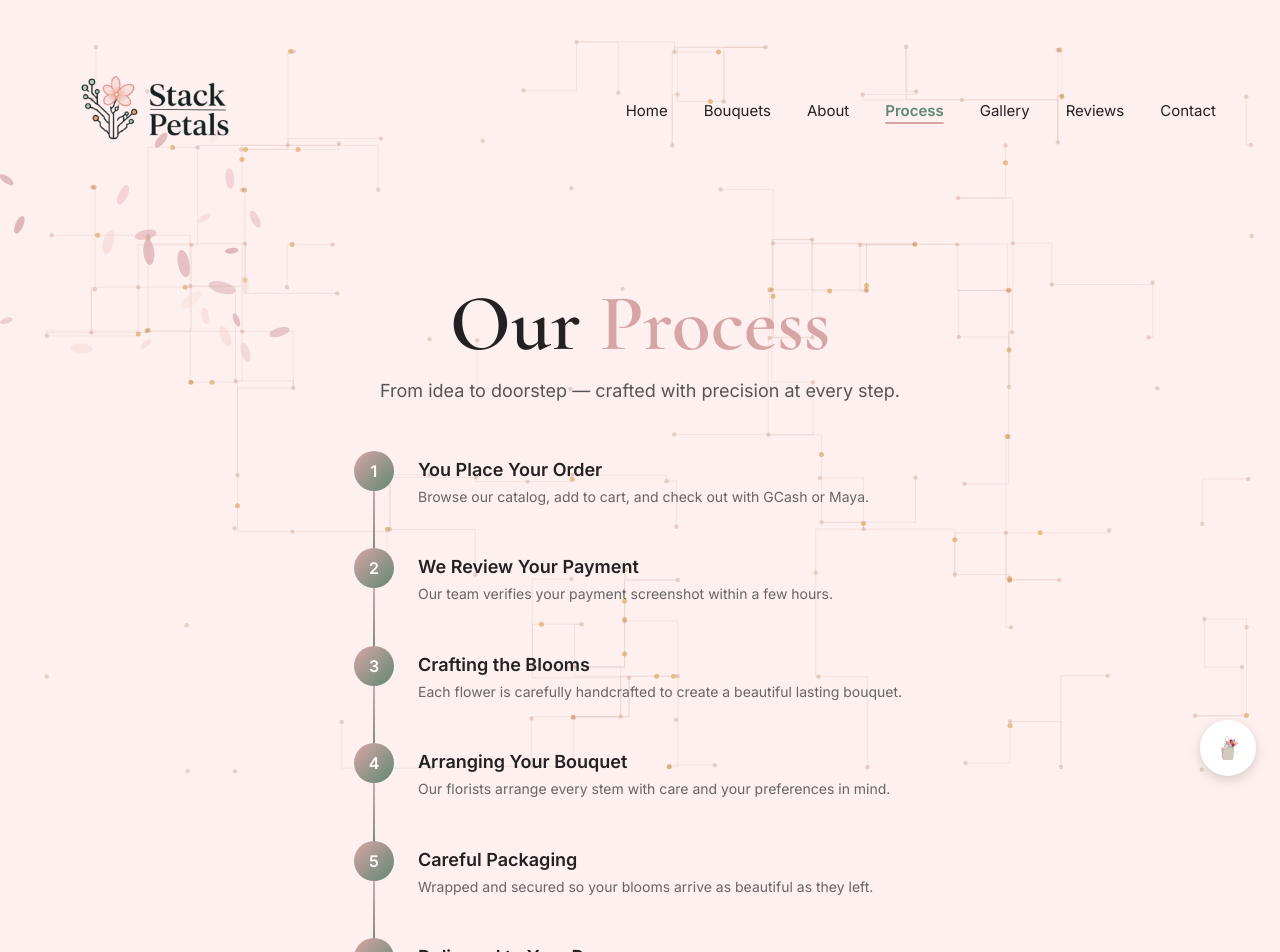
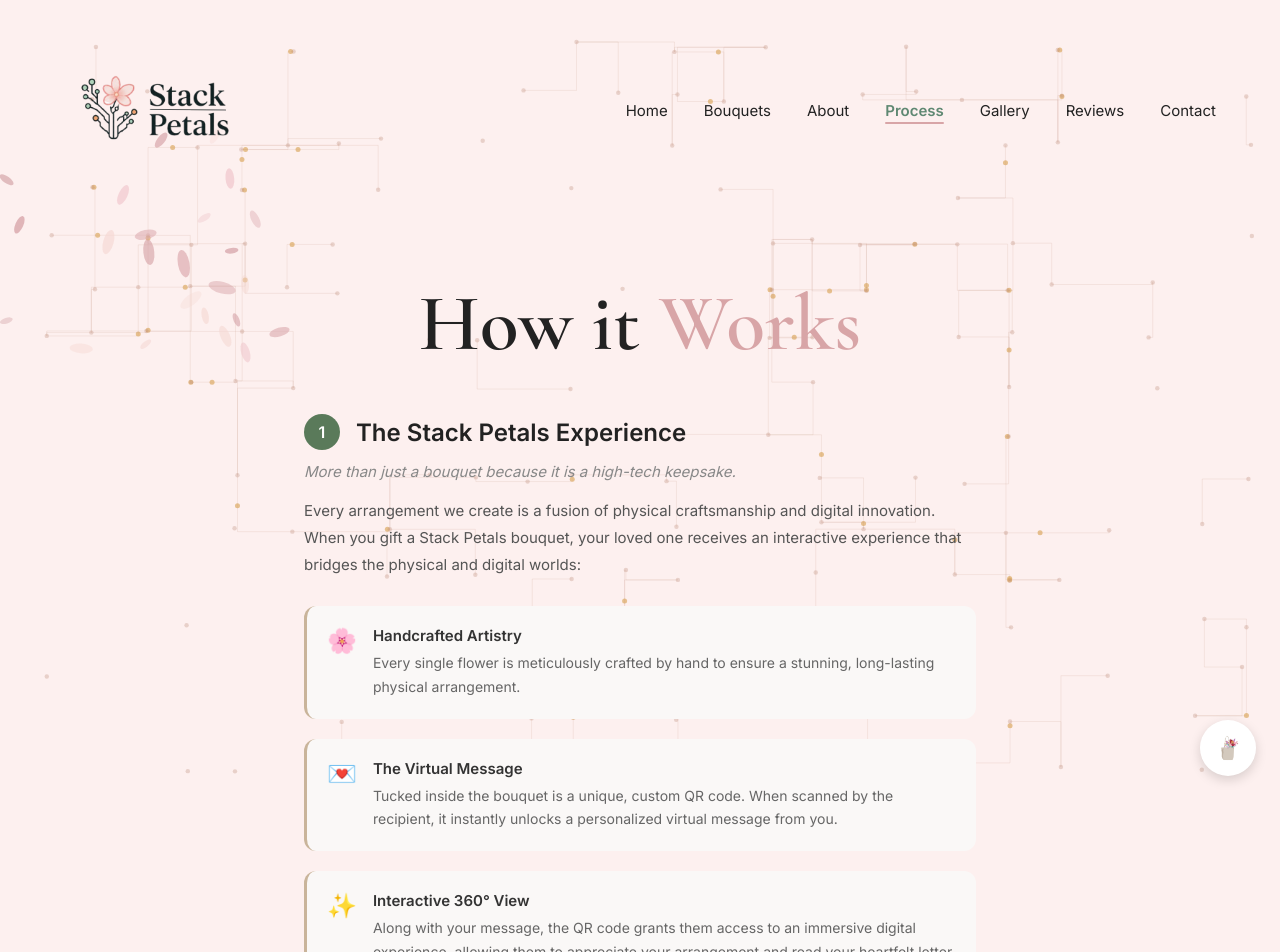
Before and after one commit to Klarenz003/stack-petals, a Vue app: page /process in a window 1280 px wide. Shown: the top 952 px of the page. Built offline with nearby package versions, Linux system fonts and the light colour scheme; no server answers.

Commit message:
Update AboutPage, GalleryPage, ProcessPage, and Added some css designs

```diff
--- a/src/assets/main.css
+++ b/src/assets/main.css
@@ -833,6 +833,88 @@ nav a.router-link-active::after {
 
 
 /* ── Process page ───────────────────────────────────────────── */
+.process-section {
+  max-width: 720px;
+  margin: 0 auto 64px;
+  padding: 0 24px;
+}
+
+.process-section-header {
+  display: flex;
+  align-items: center;
+  gap: 16px;
+  margin-bottom: 12px;
+}
+
+.process-section-num {
+  width: 36px;
+  height: 36px;
+  background: #5a7a5a;
+  color: white;
+  border-radius: 50%;
+  display: flex;
+  align-items: center;
+  justify-content: center;
+  font-size: 16px;
+  font-weight: 600;
+  flex-shrink: 0;
+}
+
+.process-section-header h2 {
+  font-size: 24px;
+  font-weight: 600;
+  margin: 0;
+}
+
+.process-section-sub {
+  font-size: 15px;
+  color: #888;
+  font-style: italic;
+  margin-bottom: 16px;
+}
+
+.process-section-desc {
+  font-size: 15px;
+  color: #555;
+  line-height: 1.8;
+  margin-bottom: 28px;
+}
+
+.process-features {
+  display: flex;
+  flex-direction: column;
+  gap: 20px;
+}
+
+.process-feature {
+  display: flex;
+  align-items: flex-start;
+  gap: 16px;
+  padding: 20px;
+  background: #faf8f7;
+  border-radius: 12px;
+  border-left: 3px solid #c9b49a;
+}
+
+.feature-dot {
+  font-size: 24px;
+  flex-shrink: 0;
+}
+
+.process-feature strong {
+  display: block;
+  font-size: 15px;
+  font-weight: 600;
+  margin-bottom: 6px;
+  color: #333;
+}
+
+.process-feature p {
+  font-size: 14px;
+  color: #666;
+  line-height: 1.7;
+  margin: 0;
+}
 
 .process-steps {
   padding: 0 5%;
--- a/src/pages/AboutPage.vue
+++ b/src/pages/AboutPage.vue
@@ -4,7 +4,6 @@ import type { TeamMember } from '@/types'
 const values = [
   { icon: '🌸', title: 'Precision',      desc: 'Every stem placed with purpose, like a function with a clear return value.' },
   { icon: '✨', title: 'Lasting Beauty', desc: 'Handcrafted bouquets designed to stay beautiful for years, not days.'        },
-  { icon: '📦', title: 'Reliability',    desc: 'On-time delivery, every time. No bugs, no delays.'                           },
   { icon: '💛', title: 'Heart',          desc: 'Each bouquet carries the warmth of genuine human craftsmanship.'             },
 ]
 
@@ -20,7 +19,7 @@ const team: TeamMember[] = [
   <div class="page-section">
     <div class="page-hero">
       <h1>About <span>Stack Petals</span></h1>
-      <p>Where engineering meets artistry — and every petal tells a story.</p>
+      <p>Where engineering meets artistry. Every petal tells a story.</p>
     </div>
 
     <div class="about-grid">
@@ -30,18 +29,28 @@ const team: TeamMember[] = [
       <div class="about-text">
         <h2>Our Story</h2>
         <p>
-          Stack Petals was born at the intersection of two passions — software engineering and
-          the art of floral design. Founded in 2024, we believe that the same precision and care
-          that goes into building beautiful software can be applied to crafting breathtaking bouquets.
+          In May 2026, computer engineer Klarenz Evasco set out to build
+          something that combined his love for programming with his passion
+          for hands-on crafting. Guided by a strong vision for success and a
+          prayer to build a meaningful future, he designed and coded Stack Petals
+          from the ground up to redefine how we express affection.
         </p>
         <p>
-          Every arrangement we create is like a piece of code: thoughtfully structured, elegantly
-          composed, and built to last — or in this case, to bloom.
+          Our products are entirely unique because they aren't just about the flowers.
+          Each handcrafted arrangement acts as a gateway to a digital experience.
+          Embedded with a custom QR code, our bouquets allow recipients to scan and
+          instantly unlock a heartfelt virtual message alongside an interactive 360-degree
+          view of their bouquet. Every piece is thoughtfully structured, elegantly composed,
+          and engineered to connect people in a modern world.
         </p>
         <h2 style="margin-top:32px">Our Mission</h2>
         <p>
-          To deliver premium, handcrafted bouquets that combine technical precision with heartfelt
-          creativity — making every occasion unforgettable.
+          To revolutionize traditional gifting by embedding interactive technology into
+          artisan floral design, creating seamless, memorable, and high-tech expressions of love.
+        </p>
+        <p>
+          It really strikes a great balance between your engineering background and the magical
+          user experience of the QR code. Let me know if you need any tweaks to the wording before you publish it!
         </p>
       </div>
     </div>
--- a/src/pages/GalleryPage.vue
+++ b/src/pages/GalleryPage.vue
@@ -5,7 +5,7 @@
       <p>A bloom for every moment.</p>
     </div>
     <div class="gallery-grid">
-      <div v-for="n in 8" :key="n" class="gallery-item">
+      <div v-for="n in 4" :key="n" class="gallery-item">
         <img :src="`/images/b${(n % 4) + 1}.png`" :alt="`Gallery ${n}`" />
       </div>
     </div>
--- a/src/pages/ProcessPage.vue
+++ b/src/pages/ProcessPage.vue
@@ -1,22 +1,86 @@
 <script setup lang="ts">
-import type { ProcessStep } from '@/types'
-
-const steps: ProcessStep[] = [
-  { title: 'You Place Your Order',   desc: 'Browse our catalog, add to cart, and check out with GCash or Maya.'      },
-  { title: 'We Review Your Payment', desc: 'Our team verifies your payment screenshot within a few hours.'            },
-  { title: 'Crafting the Blooms',    desc: 'Each flower is carefully handcrafted to create a beautiful lasting bouquet.' },
-  { title: 'Arranging Your Bouquet', desc: 'Our florists arrange every stem with care and your preferences in mind.'  },
-  { title: 'Careful Packaging',      desc: 'Wrapped and secured so your blooms arrive as beautiful as they left.'     },
-  { title: 'Delivered to Your Door', desc: 'On-time delivery to your specified address on your chosen date.'          },
+const steps = [
+  {
+    title: 'Pick a Bouquet You Love',
+    desc: 'Browse our curated digital catalog and choose the handcrafted arrangement that perfectly speaks to your occasion.',
+  },
+  {
+    title: 'Place Your Order & Submit Payment',
+    desc: 'Input your details, customize your recipient\'s virtual message, and complete your secure checkout using GCash or Maya.',
+  },
+  {
+    title: 'Payment Review',
+    desc: 'Our system processes your order, and our team quickly verifies your payment screenshot to initialize the fulfillment process.',
+  },
+  {
+    title: 'Crafting the Blooms',
+    desc: 'Applying technical precision to artisan crafting, we carefully hand-create each individual flower from scratch to build a beautiful, lasting base.',
+  },
+  {
+    title: 'Arranging Your Bouquet',
+    desc: 'Our team thoughtfully composes and structures every stem with deep care, keeping your design and aesthetic preferences in mind.',
+  },
+  {
+    title: 'Careful Packaging & Shipping',
+    desc: 'We securely pack and wrap your arrangement, seamlessly integrate your custom QR code tag, and ship it out so it arrives at your doorstep exactly on time.',
+  },
 ]
 </script>
 
 <template>
   <div class="page-section">
+
+    <!-- Hero -->
     <div class="page-hero">
-      <h1>Our <span>Process</span></h1>
-      <p>From idea to doorstep — crafted with precision at every step.</p>
+      <h1>How it <span>Works</span></h1>
     </div>
+
+    <!-- Section 1 — The Experience -->
+    <div class="process-section">
+      <div class="process-section-header">
+        <span class="process-section-num">1</span>
+        <h2>The Stack Petals Experience</h2>
+      </div>
+      <p class="process-section-sub">More than just a bouquet because it is a high-tech keepsake.</p>
+      <p class="process-section-desc">
+        Every arrangement we create is a fusion of physical craftsmanship and digital innovation.
+        When you gift a Stack Petals bouquet, your loved one receives an interactive experience
+        that bridges the physical and digital worlds:
+      </p>
+
+      <div class="process-features">
+        <div class="process-feature">
+          <span class="feature-dot">🌸</span>
+          <div>
+            <strong>Handcrafted Artistry</strong>
+            <p>Every single flower is meticulously crafted by hand to ensure a stunning, long-lasting physical arrangement.</p>
+          </div>
+        </div>
+        <div class="process-feature">
+          <span class="feature-dot">💌</span>
+          <div>
+            <strong>The Virtual Message</strong>
+            <p>Tucked inside the bouquet is a unique, custom QR code. When scanned by the recipient, it instantly unlocks a personalized virtual message from you.</p>
+          </div>
+        </div>
+        <div class="process-feature">
+          <span class="feature-dot">✨</span>
+          <div>
+            <strong>Interactive 360° View</strong>
+            <p>Along with your message, the QR code grants them access to an immersive digital experience, allowing them to appreciate your arrangement and read your heartfelt letter.</p>
+          </div>
+        </div>
+      </div>
+    </div>
+
+    <!-- Section 2 — Ordering Process -->
+    <div class="process-section">
+      <div class="process-section-header">
+        <span class="process-section-num">2</span>
+        <h2>Our Seamless Ordering Process</h2>
+      </div>
+      <p class="process-section-sub">From code to craft — engineered with precision at every step.</p>
+
       <div class="process-steps">
         <div v-for="(step, i) in steps" :key="i" class="process-step">
           <div class="process-num">{{ i + 1 }}</div>
@@ -27,4 +91,6 @@ const steps: ProcessStep[] = [
         </div>
       </div>
     </div>
+
+  </div>
 </template>
```
Lines whose indentation alone changed are shown as unchanged.
